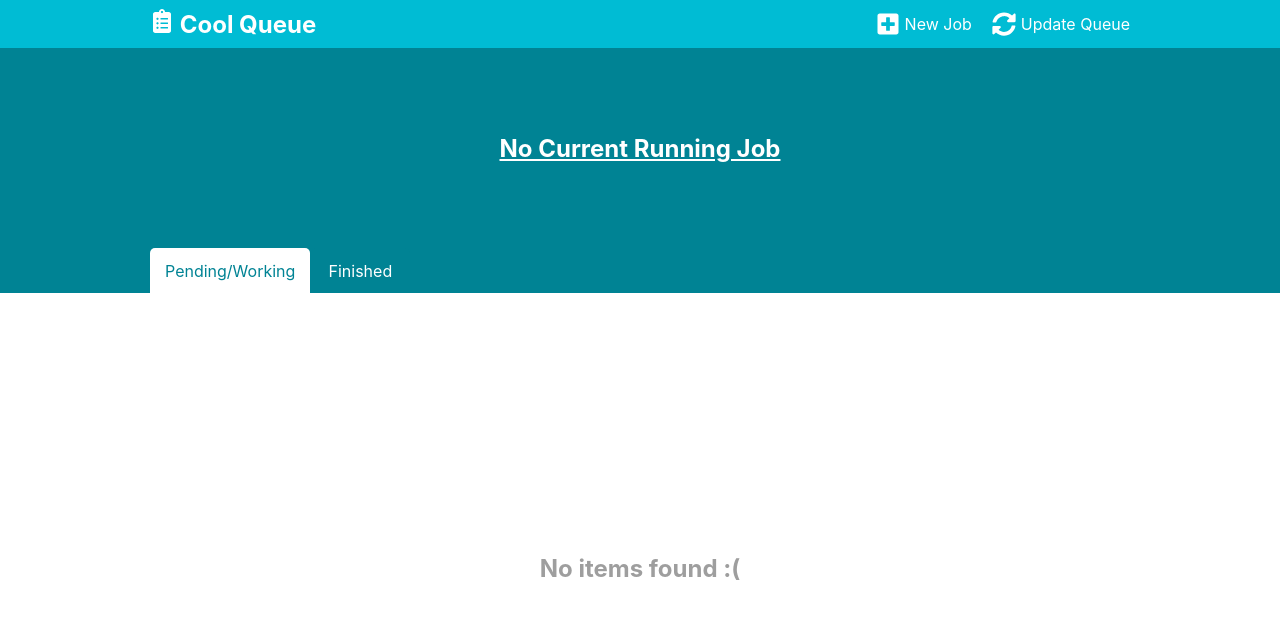
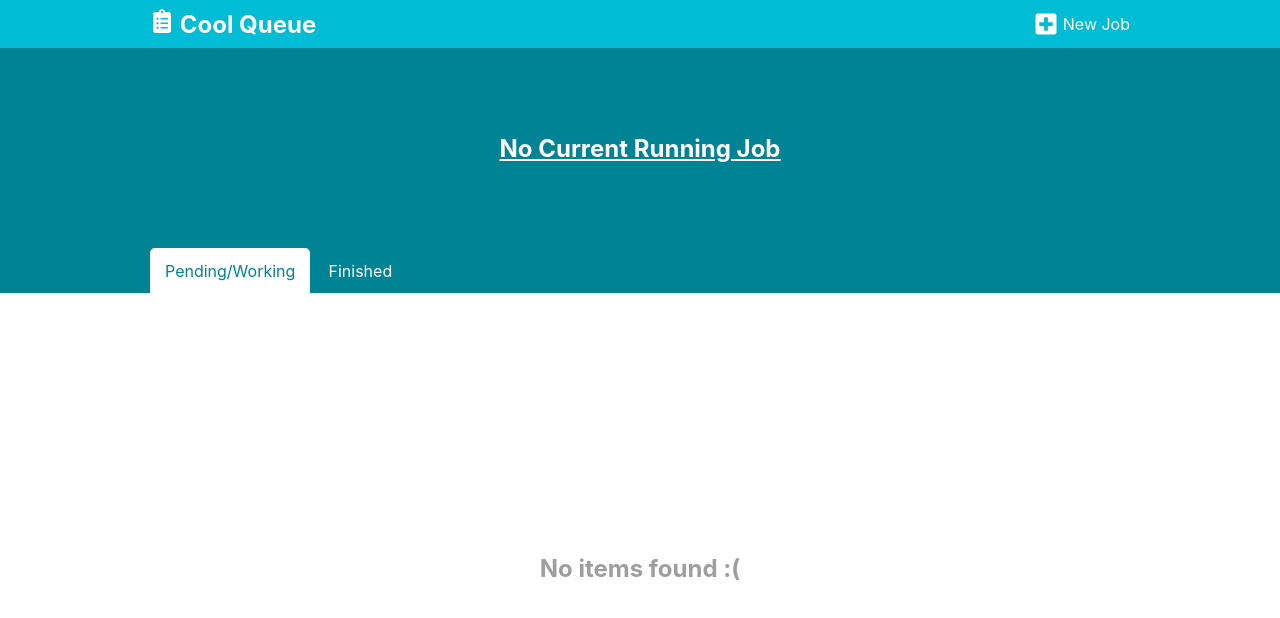
Before and after one commit to leo-isso/cool-queue, a React (Create React App) app: page / in a window 1280 px wide. Shown: the top 618 px of the page. Built offline with nearby package versions, Linux system fonts and the light colour scheme.

Commit message:
feat: change the open modal responsibility to Header

```diff
--- a/src/App.js
+++ b/src/App.js
@@ -6,13 +6,11 @@ import Header from './components/Header'
 import JobList from './components/JobList'
 import Tabs from './components/Tabs'
 
-import { useModal } from './contexts/Modals/Modal.context'
 import { addWorkingItem } from './redux/actions/workingItem'
 
 function App () {
   console.log('render')
   const dispatch = useDispatch()
-  const { openModal } = useModal()
 
   const pending = useSelector((state) => state.pending)
   const completed = useSelector((state) => state.completed)
@@ -22,7 +20,7 @@ function App () {
     if (!workingItem && pending.length > 0) {
       dispatch(addWorkingItem(pending[0]))
     }
-  }, [pending])
+  }, [pending, workingItem])
   const tabItems = [
     {
       title: 'Pending/Working',
@@ -36,10 +34,7 @@ function App () {
 
   return (
     <div className="App">
-      <Header
-        addToQueue={() => openModal('createJob')}
-        updateQueue={() => console.log('update')}
-      />
+      <Header />
       <CurrentJobBanner job={workingItem} />
       <Tabs tabItems={tabItems} />
     </div>
--- a/src/components/Header/Header.js
+++ b/src/components/Header/Header.js
@@ -1,16 +1,15 @@
 import React from 'react'
-import PropTypes from 'prop-types'
-import { FaClipboardList, FaPlusSquare, FaSyncAlt } from 'react-icons/fa'
+import { FaClipboardList, FaPlusSquare } from 'react-icons/fa'
+import { useModal } from '../../contexts/Modals/Modal.context'
 
 import * as Components from './Header.styles'
 import Container from '../Container'
 
 /**
  * Header Component
- * @param {function} addToQueue - function to add a new item to the queue
- * @param {function} updateQueue - function to update the queue
 */
-function Header ({ addToQueue, updateQueue }) {
+function Header () {
+  const { openModal } = useModal()
   return (
     <Components.Header>
       <Container>
@@ -19,13 +18,9 @@ function Header ({ addToQueue, updateQueue }) {
             <FaClipboardList /> Cool Queue
           </Components.Brand>
           <Components.Nav>
-            <Components.NavItem onClick={() => addToQueue()}>
+            <Components.NavItem onClick={() => openModal('createJob')}>
               <FaPlusSquare />{' '}
               <Components.NavItemText>New Job</Components.NavItemText>
-            </Components.NavItem>
-            <Components.NavItem onClick={() => updateQueue()}>
-              <FaSyncAlt />{' '}
-              <Components.NavItemText>Update Queue</Components.NavItemText>
             </Components.NavItem>
           </Components.Nav>
         </Components.Wrapper>
@@ -34,9 +29,4 @@ function Header ({ addToQueue, updateQueue }) {
   )
 }
 
-Header.propTypes = {
-  addToQueue: PropTypes.func.isRequired,
-  updateQueue: PropTypes.func.isRequired
-}
-
 export default Header
```
